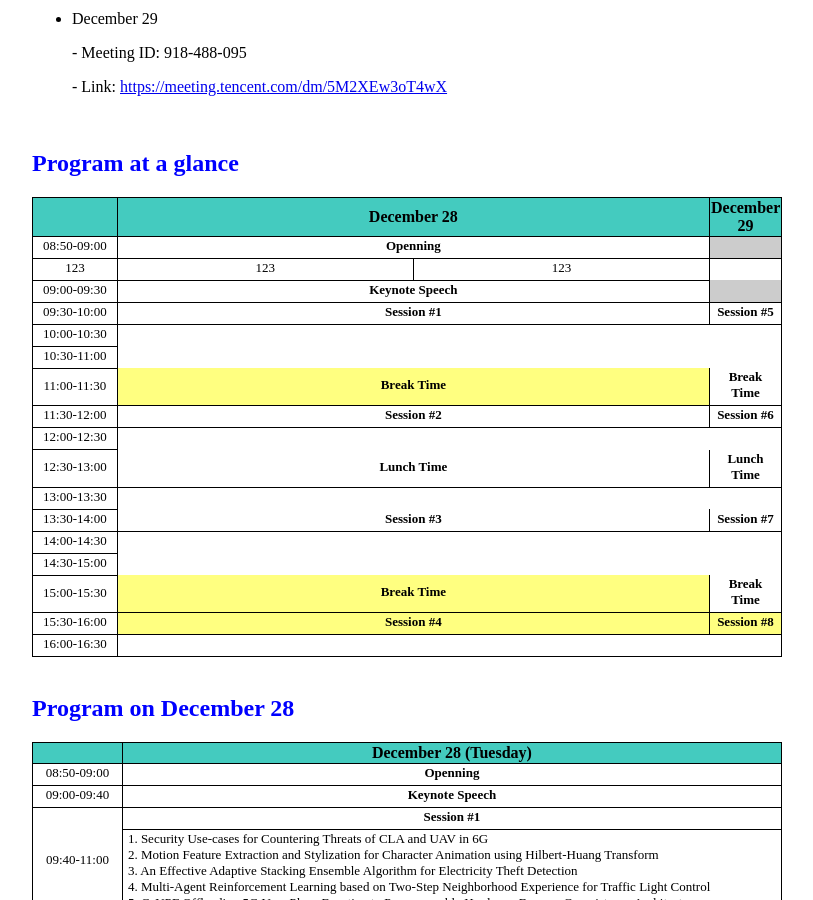
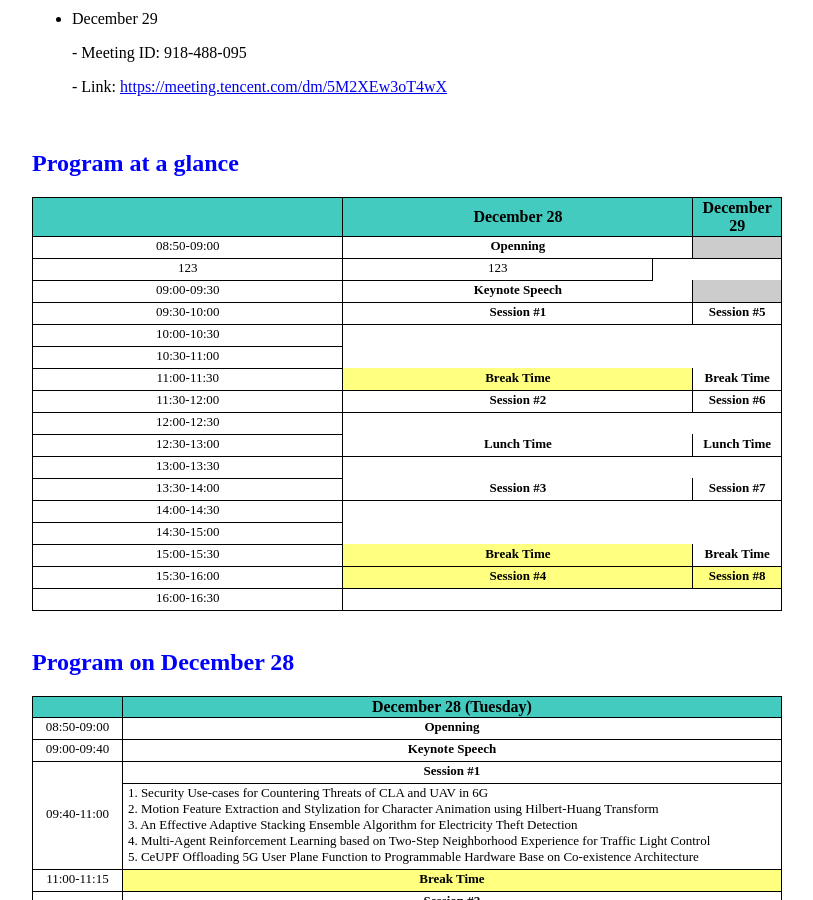
Before and after one commit to icea-conf/2021, a Jekyll site: the page built from program/index.html, in a window 1280 px wide and 900 px high, scrolled down 629 px. Shown: the whole window, without its empty margins (233-1046 px from the left). Built offline with Jekyll 4.4.1, drawn with Linux system fonts in a browser that asks for light colours.

Commit message:
Update index.html

```diff
--- a/program/index.html
+++ b/program/index.html
@@ -37,7 +37,6 @@ title: ACM ICEA 2021
                          </tr>
 
                          <tr>
-                              <td class="tcontent4" width="12%">123</td>
                               <td class="tcontent4" width="44%">123</td>
                               <td class="tcontent4" width="44%">123</td>
                          </tr>
```
